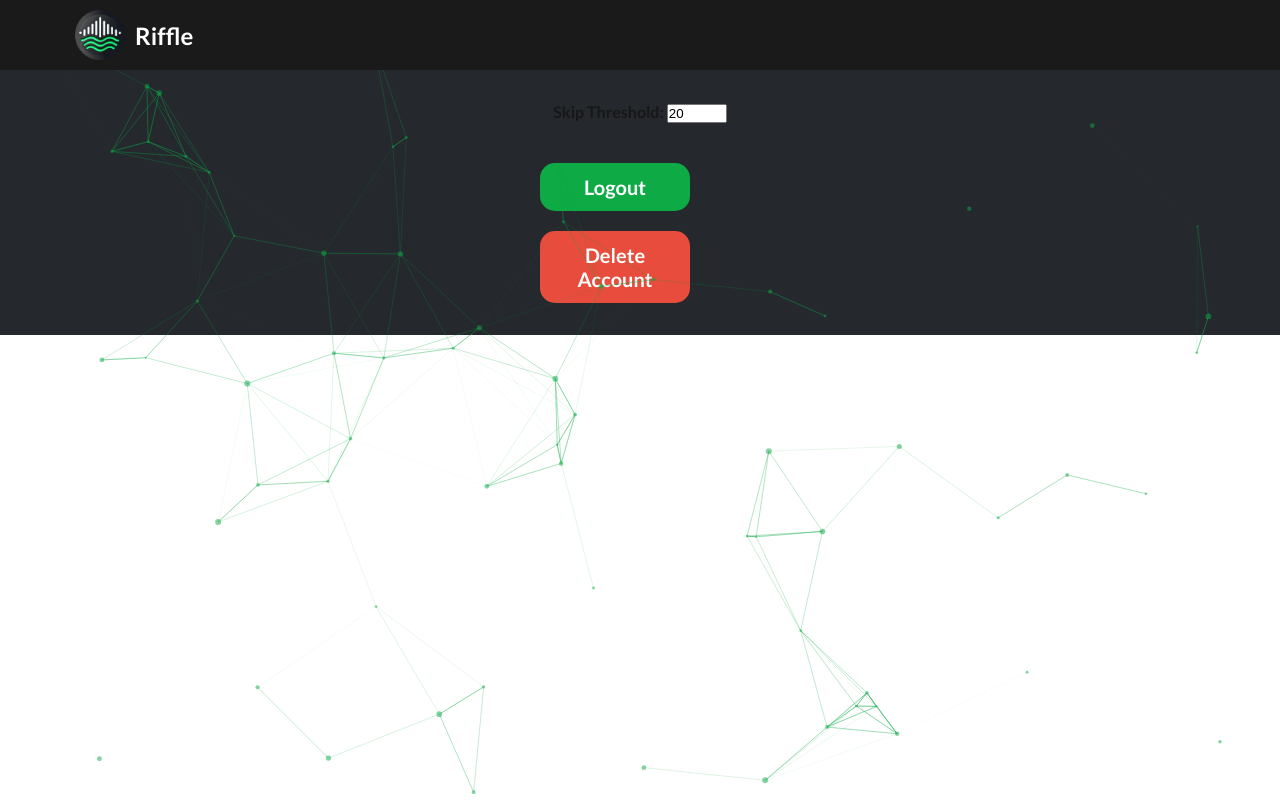
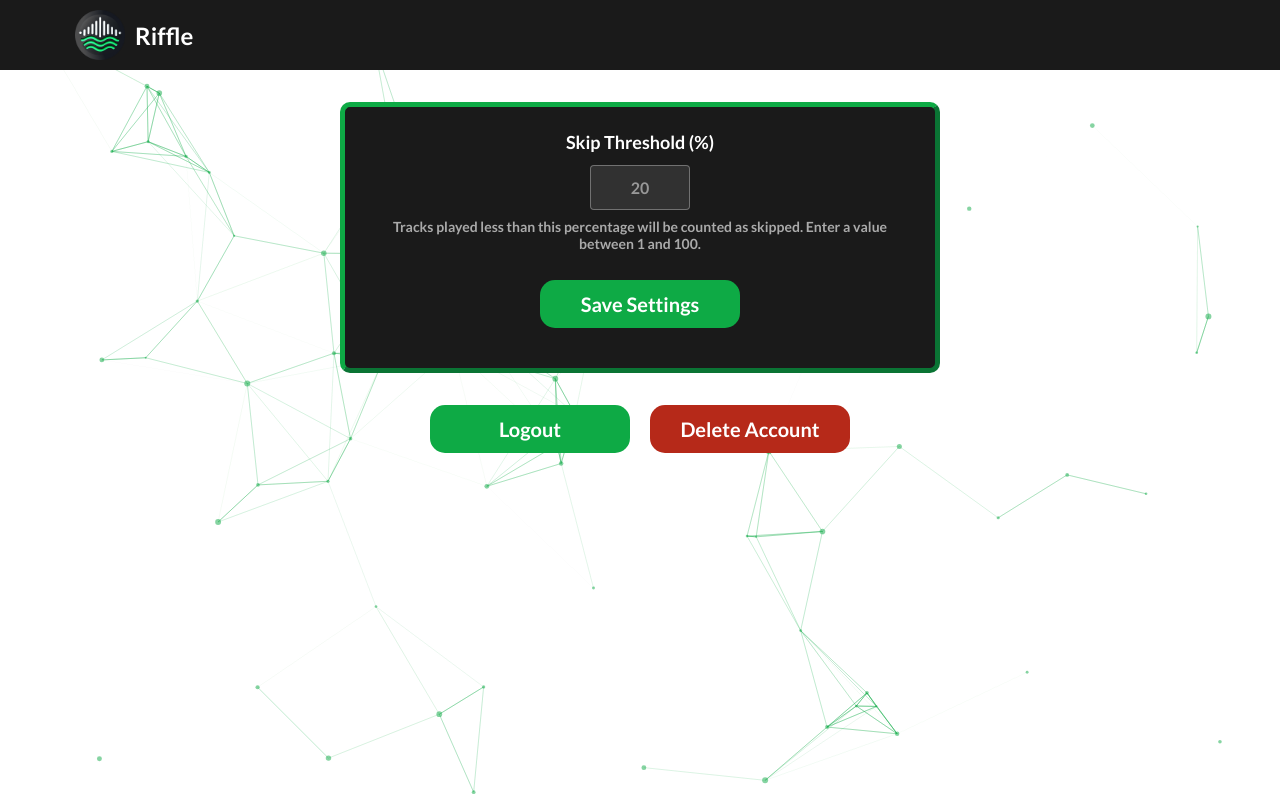
Before and after one commit to cramosme/Riffle-Web, a Next.js app: page /settings/1 in a window 1280 px wide. Built offline with nearby package versions, Linux system fonts and the light colour scheme; no server answers.

Commit message:
Fixed settings UI

```diff
--- a/src/app/settings/[spotify_id]/page.jsx
+++ b/src/app/settings/[spotify_id]/page.jsx
@@ -6,18 +6,26 @@ import Button from "@/components/Button";
 import buttonStyles from "@/components/Button.module.css";
 
 export default function Settings() {
-   const [skipThreshold, setSkipThreshold] = useState(20);
+   const [skipThreshold, setSkipThreshold] = useState("");
+   const [originalThreshold, setOriginalThreshold] = useState(20);
+   const [isSaving, setIsSaving] = useState(false);
+   const [saveMessage, setSaveMessage] = useState(null);
+   const [userId, setUserId] = useState(null);
+   const [hasChanges, setHasChanges] = useState(false);
+   const [inputError, setInputError] = useState("");
 
    // Fetch current settings
    useEffect(() => {
       const fetchSettings = async () => {
          try{
             const userId = localStorage.getItem("user_id");
+            setUserId(userId);
             const response = await fetch(`http://localhost:3000/settings/${userId}`);
 
             if( response.ok ){
                const data = await response.json();
-               setSkipThreshold(data["settings"]["skip_threshold"]);
+               // Don't set the input value, just set the original threshold for comparison
+               setOriginalThreshold(data["settings"]["skip_threshold"]);
             }
          } catch(error){
             console.error("Error fetching settings:", error);
@@ -27,8 +35,114 @@ export default function Settings() {
       fetchSettings();
    }, []);
 
+   // Update hasChanges whenever skipThreshold changes
+   useEffect(() => {
+      // Check if the input is not empty and different from original value
+      setHasChanges(skipThreshold !== "" && parseInt(skipThreshold) !== originalThreshold);
+   }, [skipThreshold, originalThreshold]);
+
    const handleSkipThresholdChange = (e) => {
-      setSkipThreshold(parseInt(e.target.value));
+      const value = e.target.value;
+
+      // Allow empty input for typing purposes
+      if (value === "") {
+         setSkipThreshold("");
+         setInputError("");
+         return;
+      }
+
+      // Convert to number and validate
+      const numValue = parseInt(value);
+
+      if (isNaN(numValue)) {
+         setInputError("Please enter a valid number");
+         return;
+      }
+
+      if (numValue < 1 || numValue > 100) {
+         setInputError("Value must be between 1 and 100");
+         return;
+      }
+
+      setSkipThreshold(numValue);
+      setInputError("");
+   }
+
+   // Function to cancel changes and revert to original values
+   const handleCancel = () => {
+      setSkipThreshold("");
+      setInputError("");
+      setSaveMessage({
+         type: "info",
+         text: "Changes cancelled"
+      });
+      setTimeout(() => setSaveMessage(null), 3000);
+   }
+
+   // Function to save settings
+   const handleSaveSettings = async () => {
+      // Validate input before saving
+      if (skipThreshold === "") {
+         setInputError("Please enter a value");
+         return;
+      }
+
+      // Only save if the value has changed
+      if (!hasChanges) {
+         setSaveMessage({
+            type: "info",
+            text: "No changes to save"
+         });
+         setTimeout(() => setSaveMessage(null), 3000);
+         return;
+      }
+
+      setIsSaving(true);
+      setSaveMessage(null);
+
+      try {
+         const token = localStorage.getItem("access_token");
+         console.log(`Sending ${skipThreshold} to backend`);
+         // Update settings in the database
+         const response = await fetch(`http://localhost:3000/settings/${userId}`, {
+            method: "PUT",
+            headers: {
+               "Content-Type": "application/json",
+               "Authorization": `Bearer ${token}`
+            },
+            body: JSON.stringify({
+               skip_threshold: skipThreshold
+            })
+         });
+
+         if (response.ok) {
+            const data = await response.json();
+            setOriginalThreshold(parseInt(skipThreshold));
+            setSkipThreshold(""); // Clear the input after saving
+
+            // Show success message, including recalculation stats if available
+            setSaveMessage({
+               type: "success",
+               text: data.message || "Settings saved successfully"
+            });
+         } else {
+            const errorData = await response.json();
+            setSaveMessage({
+               type: "error",
+               text: errorData.error || "Failed to save settings"
+            });
+         }
+      } catch (error) {
+         console.error("Error saving settings:", error);
+         setSaveMessage({
+            type: "error",
+            text: "An error occurred while saving settings"
+         });
+      } finally {
+         setIsSaving(false);
+         // Clear message after 5 seconds
+         setTimeout(() => setSaveMessage(null), 5000);
+      }
    }
 
    // Logout function, pretty straightforward just clear out the stored info and redirect to homepage
@@ -66,22 +180,63 @@ export default function Settings() {
 
    return (
       <div className={styles.container}>
+         {/* Skip threshold settings */}
+         <div className={styles.settingsSection}>
 
-         {/* Skip threshold stuff */}
-         <div>
-            <label htmlFor="skipThreshold">Skip Threshold: </label>
+            <div className={styles.settingItem}>
+               <label htmlFor="skipThreshold" className={styles.settingLabel}>
+                  Skip Threshold (%)
+               </label>
+               <div className={styles.settingControl}>
                   <input
-               type="number"
+                     type="text"
                      id="skipThreshold"
                      value={skipThreshold}
                      onChange={handleSkipThresholdChange}
-               min="1"
-               max="100"
+                     className={styles.textInput}
+                     placeholder={originalThreshold.toString()}
                   />
+                  {inputError && (
+                     <div className={styles.inputError}>
+                        {inputError}
+                     </div>
+                  )}
+               </div>
+               <p className={styles.settingDescription}>
+                  Tracks played less than this percentage will be counted as skipped.
+                  Enter a value between 1 and 100.
+               </p>
             </div>
 
+            {/* Action buttons */}
+            <div className={styles.actionButtons}>
+               <Button
+                  label={isSaving ? "Saving..." : "Save Settings"}
+                  onClick={handleSaveSettings}
+                  variant="primary"
+                  disabled={isSaving || !hasChanges || !!inputError}
+               />
 
-         {/* Add buttons */}
+               {/* Only show Cancel button when there are changes */}
+               {hasChanges && (
+                  <Button
+                     label="Cancel"
+                     onClick={handleCancel}
+                     variant="secondary"
+                     disabled={isSaving}
+                  />
+               )}
+            </div>
+
+            {/* Save message */}
+            {saveMessage && (
+               <div className={`${styles.saveMessage} ${styles[saveMessage.type]}`}>
+                  {saveMessage.text}
+               </div>
+            )}
+         </div>
+
+         {/* Account buttons */}
          <div className={buttonStyles.buttonsContainer}>
             <Button label="Logout" onClick={handleLogout} variant="primary" />
             <Button label="Delete Account" onClick={handleDeleteAccount} variant="danger" />
--- a/src/app/settings/[spotify_id]/page.module.css
+++ b/src/app/settings/[spotify_id]/page.module.css
@@ -4,7 +4,113 @@
    display: flex;
    flex-direction: column;
    align-items: center;
-   background-color: #25292e;
    min-height: 100%;
    padding: 32px 16px;
+   color: white;
+   font-family: 'Lato-Bold', sans-serif;
  }
+
+.settingsSection {
+   width: 100%;
+   max-width: 600px;
+   background-color: #1a1a1a;
+   border: 5px solid;
+   border-top-color: #0eaa45;
+   border-left-color: #0eaa45;
+   border-right-color: #0a7434;
+   border-bottom-color: #0a7434;
+   border-radius: 10px;
+   padding: 24px;
+   margin-bottom: 32px;
+   z-index: 10;
+}
+
+.settingItem {
+   margin-bottom: 28px;
+}
+
+.settingLabel {
+   display: block;
+   font-size: 18px;
+   margin-bottom: 12px;
+   text-align: center;
+}
+
+.settingControl {
+   margin-bottom: 0;
+   position: relative;
+   display: flex;
+   flex-direction: column;
+   align-items: center;
+}
+
+.textInput {
+   width: 100px;
+   padding: 12px 14px;
+   background-color: rgba(255, 255, 255, 0.1);
+   border: 1px solid rgba(255, 255, 255, 0.311);
+   border-radius: 4px;
+   color: white;
+   font-size: 16px;
+   font-family: 'Lato-Bold', sans-serif;
+   text-align: center;
+}
+
+/* Style the placeholder text */
+.textInput::placeholder {
+   color: rgba(255, 255, 255, 0.5);
+   opacity: 1; /* Firefox */
+   text-align: center;
+}
+
+.textInput:focus {
+   outline: none;
+   border-color: #0eaa45;
+}
+
+/* Error message */
+.inputError {
+   color: #e74c3c;
+   text-align: center;
+   font-size: 14px;
+   margin-top: 8px;
+}
+
+.settingDescription {
+   font-size: 14px;
+   color: #aaa;
+   margin-top: 8px;
+   text-align: center;
+}
+
+/* Button container for save/cancel */
+.actionButtons {
+   display: flex;
+   justify-content: center;
+   gap: 16px;
+   margin-top: 24px;
+   margin-bottom: 16px;
+}
+
+.saveMessage {
+   margin-top: 16px;
+   padding: 12px;
+   border-radius: 6px;
+   font-size: 16px;
+   text-align: center;
+}
+
+.success {
+   background-color: rgba(14, 170, 69, 0.2);
+   color: #0eaa45;
+}
+
+.error {
+   background-color: rgba(231, 76, 60, 0.2);
+   color: #e74c3c;
+}
+
+.info {
+   background-color: rgba(65, 160, 89, 0.2);
+   color: #d1d6d2;
+}
--- a/src/components/Button.module.css
+++ b/src/components/Button.module.css
@@ -5,28 +5,30 @@
    border: none;
    border-radius: 15px;
    padding: 12px 20px;
-   margin-right: 50px;
    display: flex;
    align-items: center;
    justify-content: center;
    font-size: 20px;
    font-family: "Lato-Bold", sans-serif;
    color: #fff;
+   min-width: 200px;
    cursor: pointer;
-   transition: background-color 0.2s;
+   z-index: 10;
 }
 
-.button:hover {
+.button.primary:hover {
    background-color: #0c8a3e;
+}
+
+.button.danger:hover {
+   background-color: #962013;
 }
 
 /* Helps with multiple buttons */
 .buttonsContainer {
    display: flex;
-   flex-direction: column;
+   flex-direction: row;
    gap: 20px;
-   margin-top: 40px;
-   width: 200px;
 }
 
  /* Styles specific to default button (login/logout) */
@@ -40,9 +42,27 @@
 
  /* Styles specific to destructive buttons (delete account) */
 .danger {
-   background-color: #e74c3c;
+   background-color: #b62919;
 }
 
 .danger:active {
    background-color: #c0392b;
 }
+
+.secondary {
+   background-color: #555;
+   color: white;
+}
+
+.secondary:hover {
+   background-color: #666;
+}
+
+.secondary:active {
+   background-color: #444;
+}
+
+.secondary:disabled {
+   background-color: #333;
+   cursor: not-allowed;
+}
```
Also changed, not shown: 1 other file (tests, documents, lock files or other folders). Lines whose indentation alone changed are shown as unchanged.
